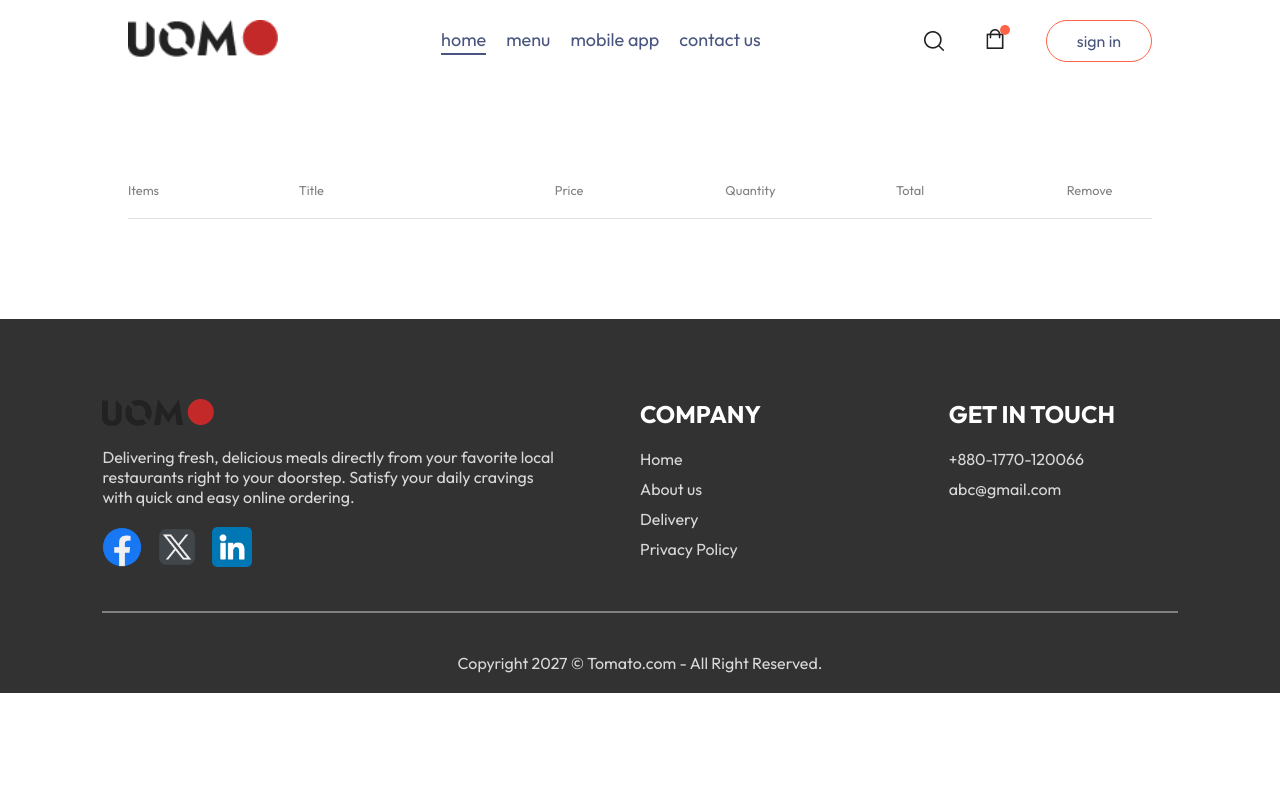
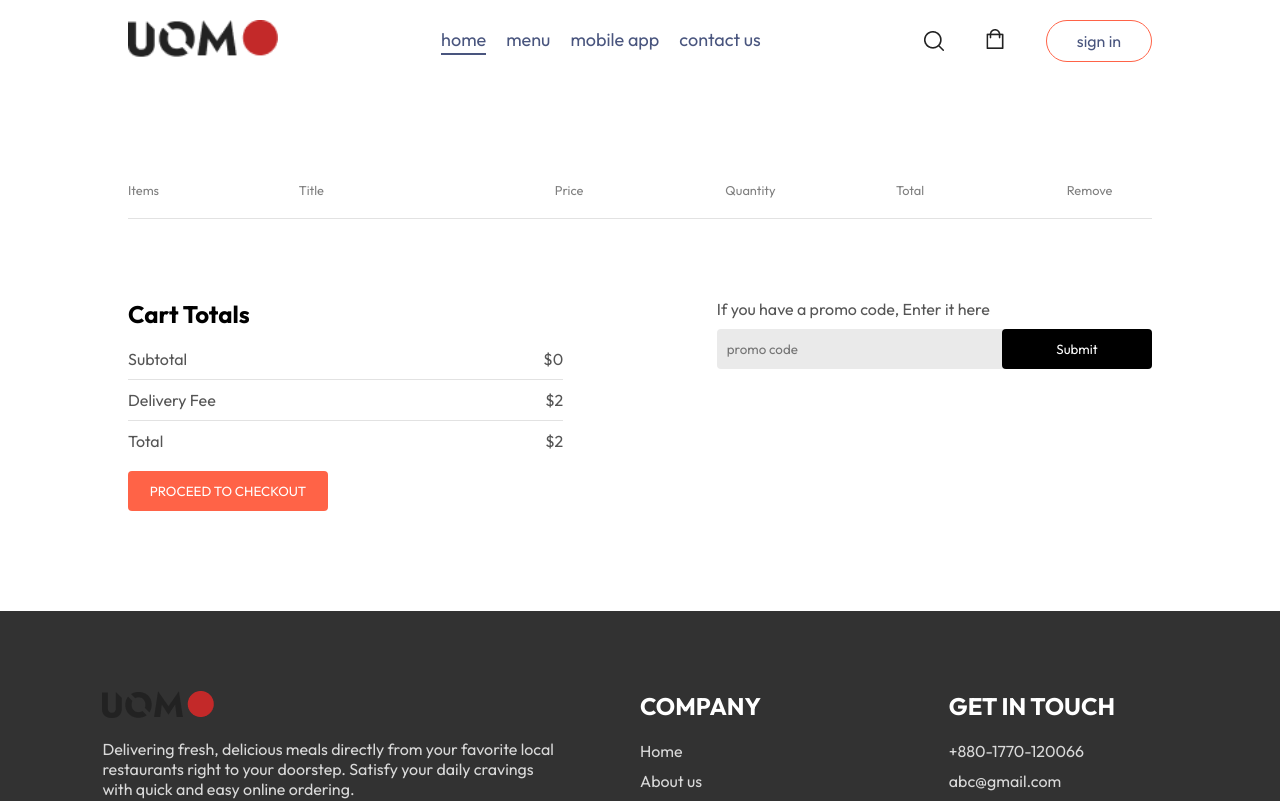
Before and after one commit to mdshoaib8/food-app, a React (Vite) app in the folder frontend/: page /cart in a window 1280 px wide. Shown: the top 801 px of the page. Built offline with nearby package versions, Linux system fonts and the light colour scheme.

Commit message:
food-app full order page is added

```diff
--- a/frontend/src/components/Navbar/Navbar.jsx
+++ b/frontend/src/components/Navbar/Navbar.jsx
@@ -1,11 +1,14 @@
 import './Navbar.css'
 import { assets } from '../../assets/assets'
-import { useState } from 'react'
+import { useContext, useState } from 'react'
 import { Link } from 'react-router-dom'
+import { StoreContext } from '../../context/StoreContext'
 
 export const Navbar = ({ setShowLogin }) => {
 
     const [menu, setMenu] = useState("home")
+
+    const {getTotalCartAmount} = useContext(StoreContext)
 
     return (
         <div className='navbar'>
@@ -30,7 +33,7 @@ export const Navbar = ({ setShowLogin }) => {
                 />
                 <div className="navbar-search-icon">
                     <Link to='/cart'><img src={assets.basketIcon} alt="basket_icon" /></Link>
-                    <div className="dot"></div>
+                    <div className={getTotalCartAmount() === 0 ? "" : "dot"}></div>
                 </div>
                 <button onClick={() => setShowLogin(true)}>sign in</button>
             </div>
--- a/frontend/src/context/StoreContext.jsx
+++ b/frontend/src/context/StoreContext.jsx
@@ -1,4 +1,4 @@
-import { createContext, useEffect, useState } from "react";
+import { createContext, useState } from "react";
 import { food_list } from "../assets/assets"
 
 export const StoreContext = createContext(null)
@@ -19,16 +19,24 @@ const StoreContextProvider = (props) => {
         setCartItems(prev => ({ ...prev, [itemId]: prev[itemId] - 1 }))
     }
 
-    useEffect(() => {
-        console.log(cartItems);
-    }, [cartItems])
+    const getTotalCartAmount = () => {
+        let totalAmount = 0;
+        for (const item in cartItems) {
+            if (cartItems[item] > 0) {
+                let itemInfo = food_list.find((product) => product._id === item);
+                totalAmount += itemInfo.price * cartItems[item];
+            }
+        }
+        return totalAmount;
+    }
 
     const contextValue = {
         food_list,
         cartItems,
         setCartItems,
         addToCart,
-        removeFromCart
+        removeFromCart,
+        getTotalCartAmount
     }
     return (
         <StoreContext.Provider value={contextValue}>
--- a/frontend/src/pages/Cart/Cart.css
+++ b/frontend/src/pages/Cart/Cart.css
@@ -28,3 +28,79 @@
 .cart-items-item .cross {
     cursor: pointer;
 }
+
+.cart-bottom {
+    margin-top: 80px;
+    display: flex;
+    justify-content: space-between;
+    gap: max(12vw, 20px);
+}
+
+.cart-total {
+    flex: 1;
+    display: flex;
+    flex-direction: column;
+    gap: 20px;
+}
+
+.cart-total-details {
+    display: flex;
+    justify-content: space-between;
+    color: #555;
+}
+
+.cart-total hr {
+    margin: 10px 0;
+}
+
+.cart-total button {
+    border: none;
+    color: white;
+    background-color: tomato;
+    width: max(15vw, 200px);
+    padding: 12px 0;
+    border-radius: 4px;
+    cursor: pointer;
+}
+
+.cart-promocode {
+    flex: 1;
+}
+
+.cart-promocode p {
+    color: #555;
+}
+
+.cart-promocode-input {
+    margin-top: 10px;
+    display: flex;
+    justify-content: space-between;
+    align-items: center;
+    background-color: #eaeaea;
+    border-radius: 4px;
+}
+
+.cart-promocode-input input {
+    background: transparent;
+    border: none;
+    outline: none;
+    padding-left: 10px;
+}
+
+.cart-promocode-input button {
+    width: max(10vw, 150px);
+    padding: 12px 5px;
+    background-color: black;
+    border: none;
+    color: white;
+    border-radius: 4px;
+}
+
+@media (max-width: 750px) {
+    .cart-bottom {
+        flex-direction: column-reverse;
+    }
+    .cart-promocode {
+        justify-content: start;
+    }
+}
--- a/frontend/src/pages/Cart/Cart.jsx
+++ b/frontend/src/pages/Cart/Cart.jsx
@@ -4,7 +4,7 @@ import { StoreContext } from '../../context/StoreContext'
 
 const Cart = () => {
 
-    const { cartItems, food_list, removeFromCart } = useContext(StoreContext)
+    const { cartItems, food_list, removeFromCart, getTotalCartAmount } = useContext(StoreContext)
 
     return (
         <div className='cart'>
@@ -39,6 +39,37 @@ const Cart = () => {
                     })
                 }
             </div>
+            <div className='cart-bottom'>
+                <div className="cart-total">
+                    <h2>Cart Totals</h2>
+                    <div>
+                        <div className="cart-total-details">
+                            <p>Subtotal</p>
+                            <p>${getTotalCartAmount()}</p>
+                        </div>
+                        <hr />
+                        <div className="cart-total-details">
+                            <p>Delivery Fee</p>
+                            <p>${2}</p>
+                        </div>
+                        <hr />
+                        <div className="cart-total-details">
+                            <p>Total</p>
+                            <p>${getTotalCartAmount() + 2}</p>
+                        </div>
+                    </div>
+                    <button>PROCEED TO CHECKOUT</button>
+                </div>
+                <div className="cart-promocode">
+                    <div>
+                        <p>If you have a promo code, Enter it here</p>
+                        <div className="cart-promocode-input">
+                            <input type="text" placeholder='promo code' />
+                            <button>Submit</button>
+                        </div>
+                    </div>
+                </div>
+            </div>
         </div>
     )
 }
```
